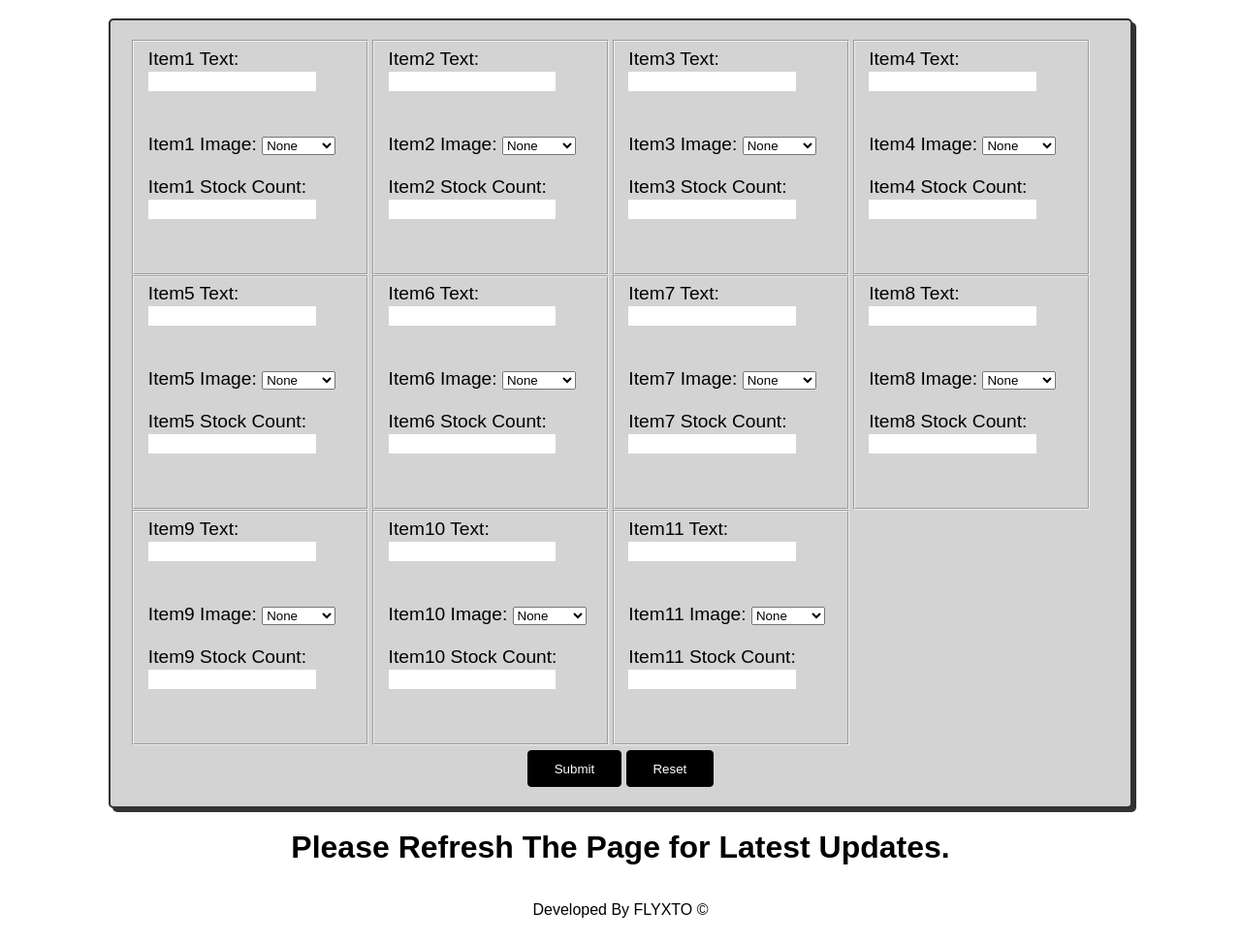
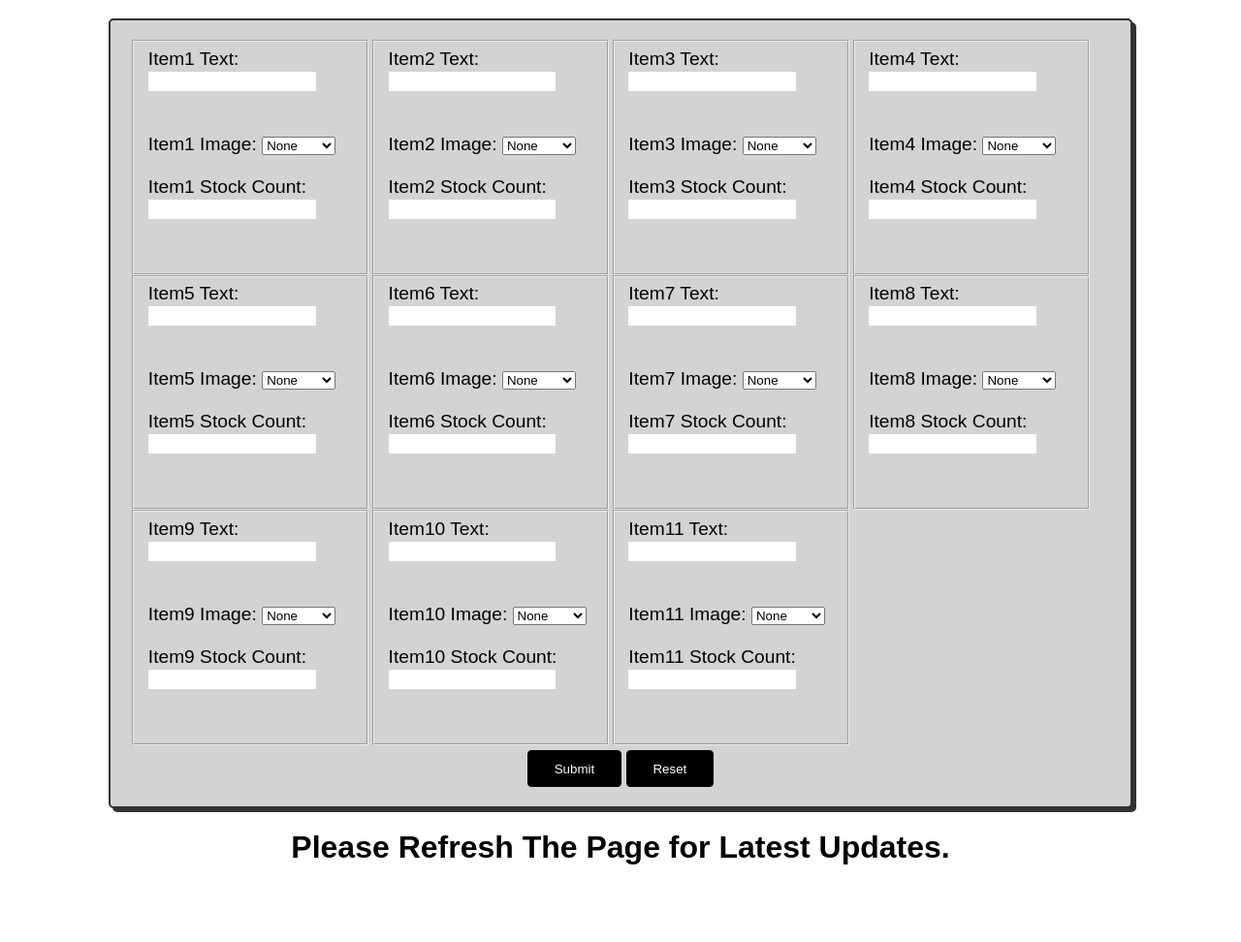
Before and after one commit to dinethsiriwardana/Spinning-Wheel, a plain HTML site: page admin.html in a window 1280 px wide. Shown: the part 69-1041 px from the top of the page at 97% size. After the commit the page ends 991 px from the top, so only its background shows below. Drawn offline with Linux system fonts and the light colour scheme.

Commit message:
Add changes

```diff
--- a/admin.html
+++ b/admin.html
@@ -301,7 +301,7 @@
       <button class="button" type="button" onclick="resetData()">Reset</button>
     </form>
     <h1>Please Refresh The Page for Latest Updates.</h1>
-    <p>Developed By FLYXTO ©</p>
+
     <script>
       let data = [
         { label: "Item1", text: "", img: null, stock: 0 },
```
